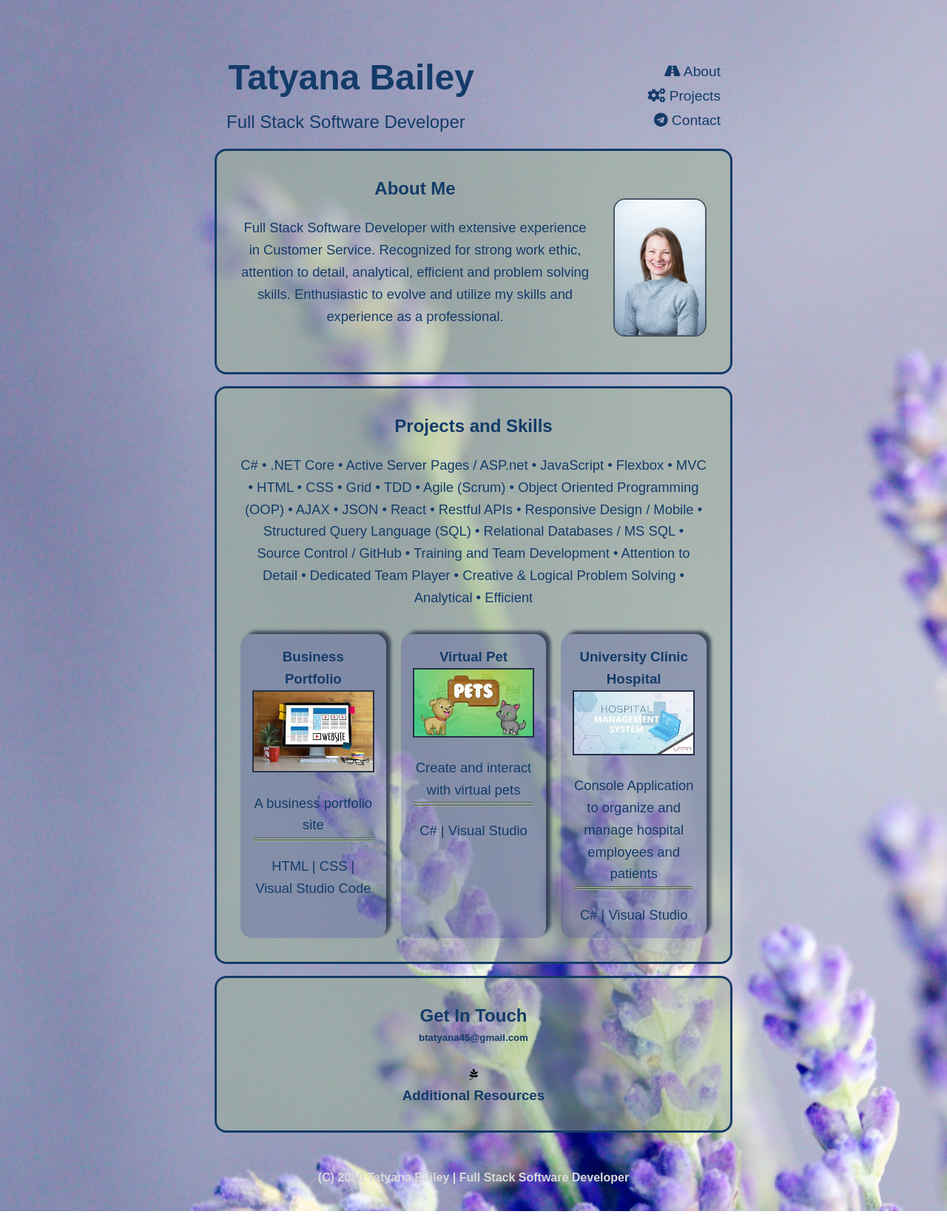
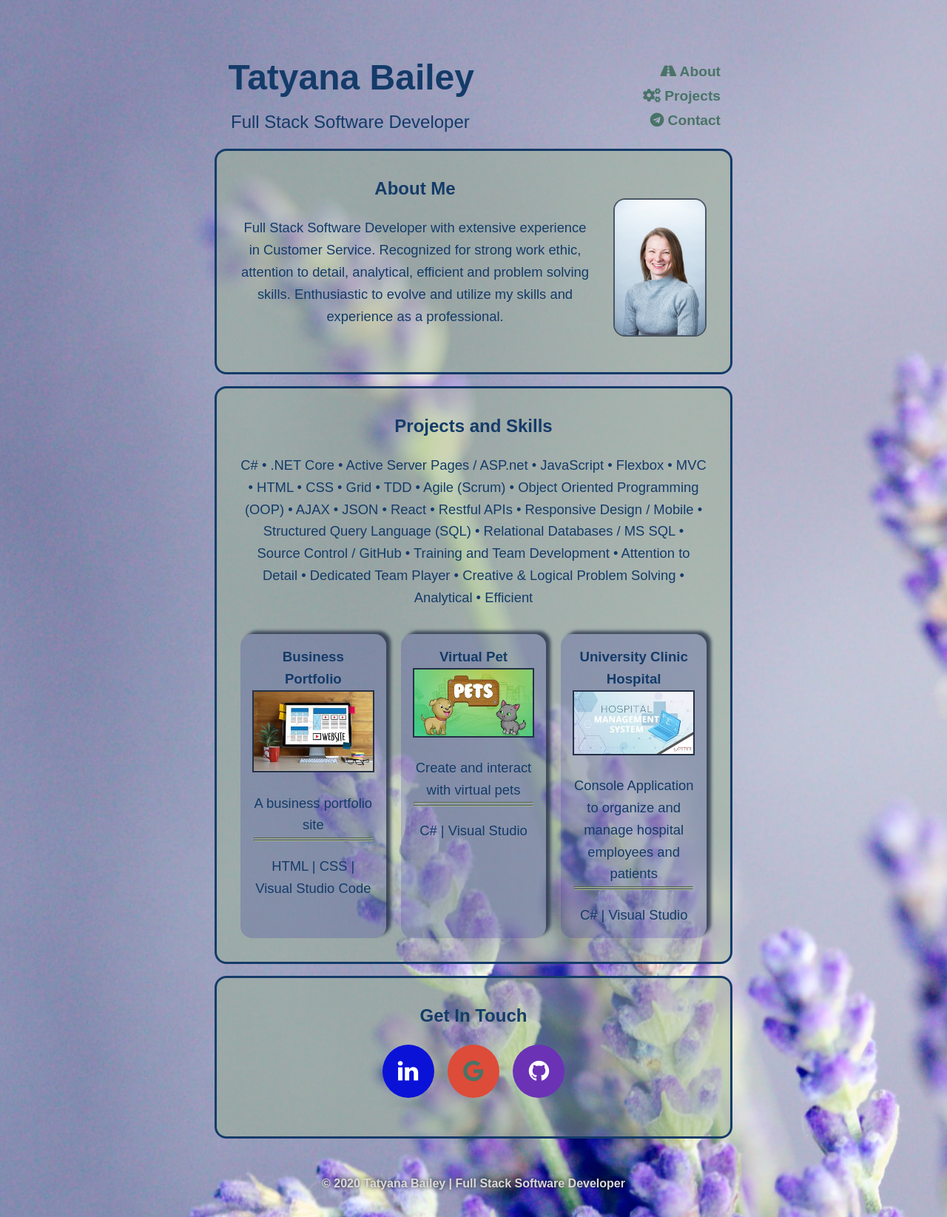
Before and after one commit to tatyanaasb/tatyanaasb.github.io, a plain HTML site: page index.html in a window 1280 px wide. Shown: the whole page at 74% size. Drawn offline with Linux system fonts and the light colour scheme.

Commit message:
re-designed contact buttons, refactored

```diff
--- a/index.html
+++ b/index.html
@@ -7,18 +7,21 @@
     <title>Professional Portfolio</title>
 
     <link rel="stylesheet" type="text/css" href="style.css">
-    <link rel="stylesheet" href="https://use.fontawesome.com/releases/v5.0.12/css/all.css"/>
+    <link rel="stylesheet" href="https://use.fontawesome.com/releases/v5.12.1/css/all.css" integrity="sha384-v8BU367qNbs/aIZIxuivaU55N5GPF89WBerHoGA4QTcbUjYiLQtKdrfXnqAcXyTv" crossorigin="anonymous">
+    <link rel="stylesheet" href="https://cdnjs.cloudflare.com/ajax/libs/font-awesome/4.7.0/css/font-awesome.min.css">
+</head>
 
-</head>
 <body>
     <header>
         <nav>
             <a href="#aboutMe"><i class="fas fa-road"></i>  About</a>
             <a href="#projects"><i class="fas fa-cogs"></i>  Projects</a>
-            <a href="#getInTouch"><i class="fab fa-telegram"></i>  Contact</a>
+            <a href="#contact"><i class="fab fa-telegram"></i>  Contact</a>
         </nav>
-        <h1>Tatyana Bailey</h1>
-        <span>Full Stack Software Developer</span>
+        <div>
+            <h1>Tatyana Bailey</h1>
+            <span>Full Stack Software Developer</span>
+        </div>
     </header>
 
     <main>
@@ -27,8 +30,6 @@
                 <img src="images/Professional_Portfolio.jpg" width="20%" alt="Photograph of Tatyana Bailey">
                 <h2>About Me</h2>
                 <p>Full Stack Software Developer with extensive experience in Customer Service. Recognized for strong work ethic, attention to detail, analytical, efficient and problem solving skills. Enthusiastic to evolve and utilize my skills and experience as a professional. </p>
-                <!-- <iframe src="https://resume.creddle.io/embed/11q0t2a1i3e"
-                width="850" height="1100" seamless></iframe> -->
             </div>
         </section>
 
@@ -63,26 +64,16 @@
             </div>
         </section>
 
-        <section id="getInTouch">
+        <section id="contact">
             <h2>Get In Touch</h2>
-            <h5>btatyana45@gmail.com</h5>
-            <br>
-            <i class="fab fa-pagelines"></i>
-            <br>
-            <h3>Additional Resources</h3>
-            <!-- <div id="additionalResources">
-                <article>
-                    <a href="https://github.com/tatyanaasb" target="_blank"><i class="fab fa-github-square fa-5x"></i></a>
-                </article>
-                <article>
-                    <a href="www.linkedin.com" target="_blank"><i class="fab fa-linkedin fa-5x"></i></a>
-                </article>
-            </div> -->
+            <a href="https://www.linkedin.com/in/tatyanaasb/" target="_blank" class="fa fa-linkedin fa-2x"></a>
+            <a href="https://mail.btatyana45@gmail.com" target="_blank" class="fa fa-google fa-2x"></a>
+            <a href="https://github.com/tatyanaasb" target="_blank" class="fa fa-github fa-2x"></a>
         </section>
     </main>
 
     <footer>
-        <h4>(C) 2020  Tatyana Bailey  |  Full Stack Software Developer</h5>
+        <h4> &copy; 2020  Tatyana Bailey  |  Full Stack Software Developer</h4>
     </footer>
 
 </body>
--- a/style.css
+++ b/style.css
@@ -5,6 +5,7 @@
     margin: 0;
     padding: 0;
 }
+
 body {
     background-image: url(images/portfolio_img1.jpg);
     background-repeat: no-repeat;
@@ -19,6 +20,7 @@ html {
 h2, h3, h5 {
     color: #143B69;
 }
+
 p {
     font-size: 1.15em;
     margin-block-start: 1em;
@@ -32,26 +34,8 @@ footer {
     max-width: 700px;
 }
 
-header {
-    width: 60%;
-    margin: 1em auto;
-    padding: 0em 1em;
-    padding-bottom: 0;
-    border-radius: 1em;
-    min-height: 7em;
-}
-header h1 {
-    font-size: 3em;
-    padding: .05em;
-    color: #143B69;
 
-}
-header span {
-    font-size: 1.5em;
-    padding: 1em 0em;
-    color: #143B69;
-}
-
+/* NAV BAR */
 nav {
     margin: 1em 0 1em 3em;
     display: flex;
@@ -63,11 +47,11 @@ nav a {
     padding: 1px 0;
     font-size: 1.20em;
     text-decoration: none;
-    color: #143B69;
+    color: #497367;
+    font-weight: bold;
 }
 nav a:hover {
     color: rgb(95, 27, 184);
-    border: 2px solid  #A1B494;
 }
 
 section {
@@ -78,17 +62,40 @@ section {
     border-radius: 1em;
     border: 3px solid  #143B69;
 }
+
 section > p {
     margin: 1em 0;
 }
+/* #aboutMe > div > p {
+    a lerning ref mark for self
+} */
 
+
+/* HEADER*/
+header {
+    width: 60%;
+    margin: 1em auto;
+    padding: 0em 1em;
+}
+
+header h1 {
+    font-size: 3em;
+    padding: .05em;
+    color: #143B69;
+}
+
+header span {
+    font-size: 1.5em;
+    padding: 1em 0.25em;
+    color: #143B69;
+}
+
+
+/* ABOUT */
 #aboutMe {
     display: flex;
     flex-flow: row;
 }
-
-/* #aboutMe > div > p {
-} */
 
 #aboutMe img {
 
@@ -98,6 +105,8 @@ section > p {
     border: 2px solid  rgba(36, 48, 71, .7);
 }
 
+
+/* PROJECTS */
 #projectsList {
     display: grid;
     grid-template-columns: repeat(3, 1fr);
@@ -119,16 +128,43 @@ section > p {
     border: 4px solid  rgb(95, 27, 184);
 }
 
-#additionalResources {
-    display: flex;
-    flex-flow: row;
-    justify-content: center;
+hr {
+    margin: .1em;
+    border-width: 1.75px;
+    border-color: #A1B494;
+    outline: none;
 }
-#additionalResources article {
-    margin: .25em;
-    padding: .5em;
-    border-radius: 1em;
+
+
+/* CONTACT BUTTONS */
+.fa {
+    padding: 20px;
+    font-size: 30px;
+    width: 70px;
+    border-radius: 50%;
+    text-align: center;
+    text-decoration: none;
+    margin: 20px 7px;
+  }
+
+  .fa:hover {
+    opacity: 0.6;
 }
+
+.fa-linkedin {
+    background: #0B12D7;
+    color: white;
+  }
+
+.fa-google {
+    background: #dd4b39;
+    color: #497367;
+  }
+
+  .fa-github {
+    background: #6B32B6;
+    color: white;
+  }
 
 footer {
     margin-top: 3em;
@@ -136,14 +172,5 @@ footer {
     color: rgb(218, 218, 218);
     padding: 0;
     text-align: center;
+    text-shadow: 0 0 6px black;
 }
-hr {
-    margin: .1em;
-border-width: 1.75px;
-border-color: #A1B494;
-outline: none;
-
-}
-#additionalResources article:hover {
-    border: 2px solid #143B69;
-}
```
